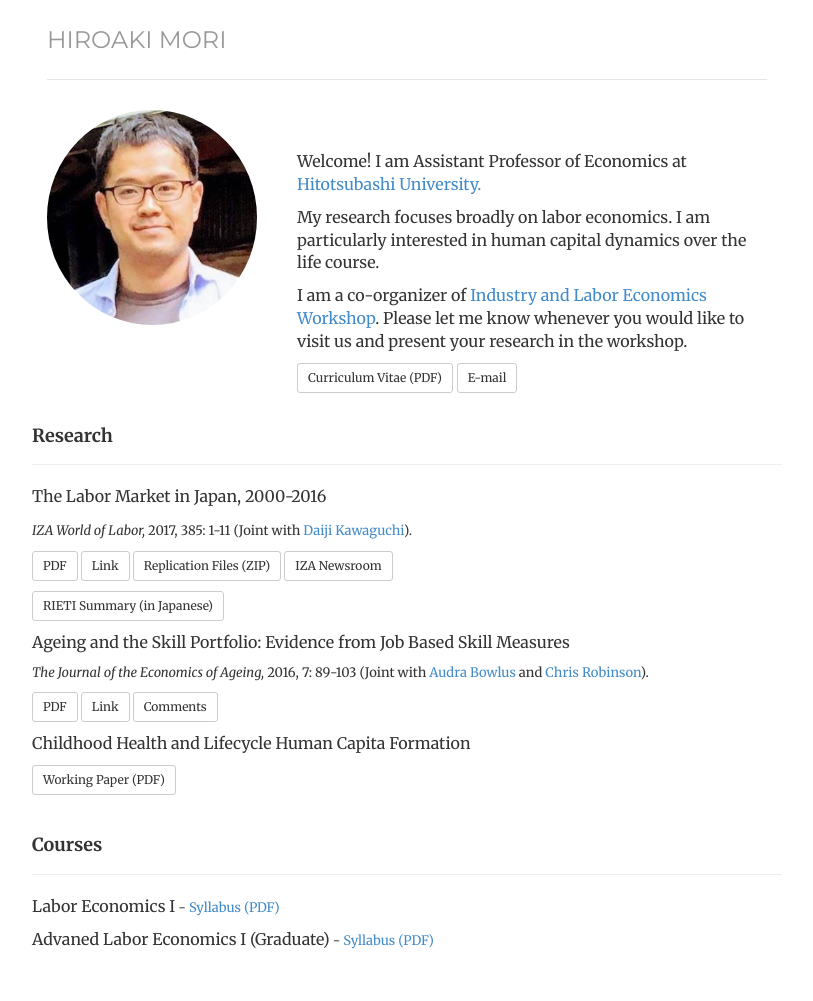
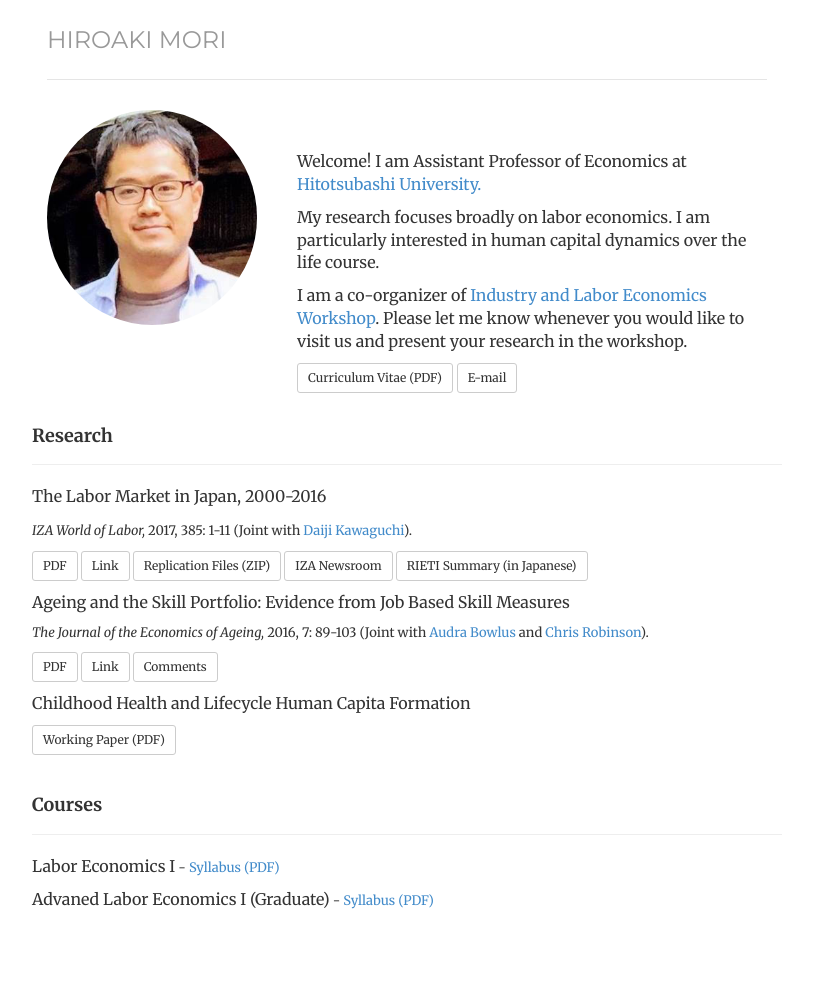
Before and after one commit to morihiroaki/morihiroaki.github.io, a Jekyll site: the page built from index.html, in a window 1280 px wide. Shown: the whole page, without its empty margins (233-1046 px from the left). Built offline with Jekyll 4.4.1, drawn with Linux system fonts in a browser that asks for light colours; after the commit the page ends 961 px from its top, so only the background shows below that.

Commit message:
Update index.html

```diff
--- a/index.html
+++ b/index.html
@@ -34,7 +34,7 @@
 <p><a href="./files/Kawaguchi_Mori_2017_WoL.pdf" target="_blank" class="btn btn-default btn-sm" role="button">PDF</a>
 <a href="https://wol.iza.org/articles/the-labor-market-in-japan/long" target="_blank" class="btn btn-default btn-sm" role="button">Link</a>
 <a href="./files/KM17_WoL.zip" class="btn btn-default btn-sm" target="_blank" role="button">Replication Files (ZIP)</a>
-<a href="http://newsroom.iza.org/en/2017/09/28/the-labor-market-in-japan-2000-2016-a-role-model-for-aging-societies-across-the-globe/" target="_blank" class="btn btn-default btn-sm" role="button">IZA Newsroom</a></p>
+<a href="http://newsroom.iza.org/en/2017/09/28/the-labor-market-in-japan-2000-2016-a-role-model-for-aging-societies-across-the-globe/" target="_blank" class="btn btn-default btn-sm" role="button">IZA Newsroom</a>
 <a href="http://www.rieti.go.jp/jp/special/from-iza/008.html" target="_blank" class="btn btn-default btn-sm" role="button">RIETI Summary (in Japanese)</a></p>
 
 <p><font size="3">Ageing and the Skill Portfolio: Evidence from Job Based Skill Measures</font></p>
```
